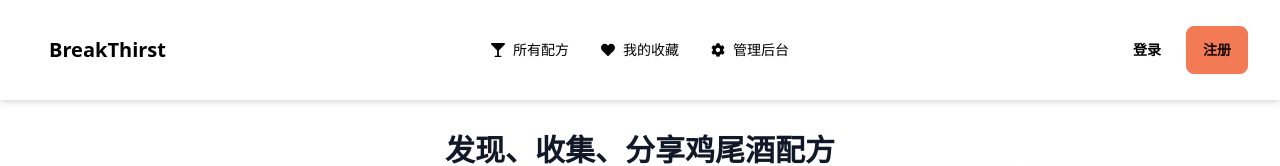
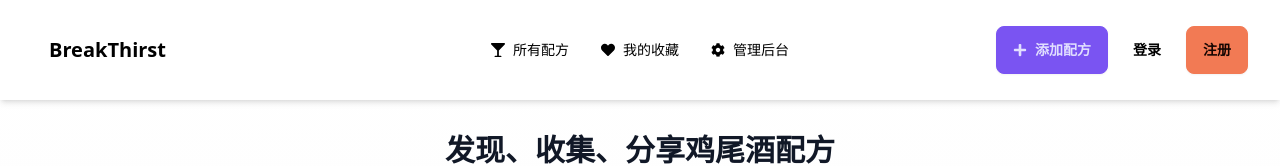
Before and after one commit to Lavande/breakthirst, a Next.js app: page / in a window 1280 px wide. Shown: the top 166 px of the page. Built offline with nearby package versions, Linux system fonts and the light colour scheme; no server answers; the database is empty.

Commit message:
pin button

```diff
--- a/components/ui/Header.tsx
+++ b/components/ui/Header.tsx
@@ -1,14 +1,24 @@
 'use client';
 
 import Link from 'next/link';
-import { FaGlassMartini, FaHeart, FaCog, FaUserCircle } from 'react-icons/fa';
+import { useRouter } from 'next/navigation';
+import { FaGlassMartini, FaHeart, FaCog, FaUserCircle, FaPlus } from 'react-icons/fa';
 import { useAuth } from '@/lib/context/AuthContext';
 
 export default function Header() {
   const { user, signOut, isLoading } = useAuth();
+  const router = useRouter();
 
   const handleSignOut = async () => {
     await signOut();
+  };
+
+  const handleAddRecipe = () => {
+    if (user) {
+      router.push('/routes/add');
+    } else {
+      router.push('/login');
+    }
   };
 
   return (
@@ -38,6 +48,10 @@ export default function Header() {
             </ul>
           </div>
           <div className="navbar-end">
+            <button onClick={handleAddRecipe} className="btn btn-secondary mr-2 flex items-center gap-2">
+              <FaPlus /> 添加配方
+            </button>
+
             {isLoading ? (
               <span className="loading loading-spinner loading-sm"></span>
             ) : user ? (
```
